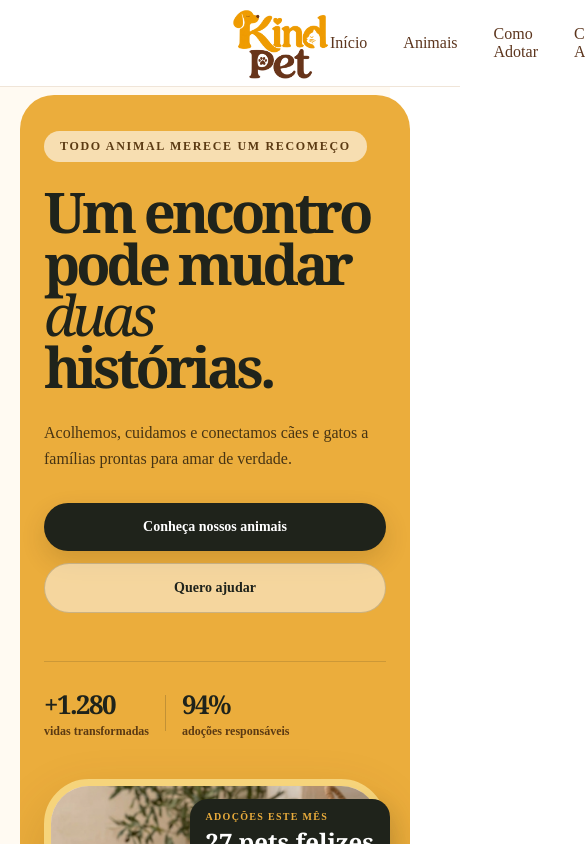
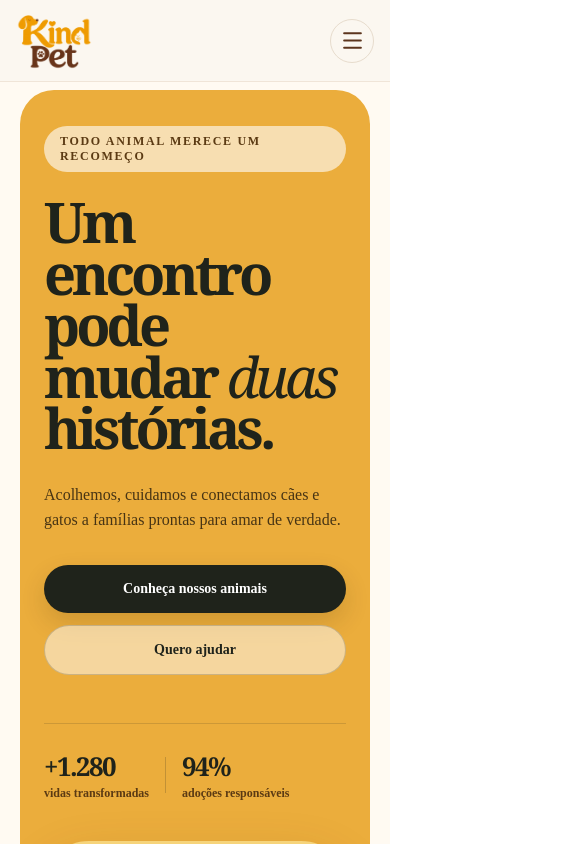
Before and after one commit to bruno-rodrigues-dev/kind-pet, a React (Vite) app: page / in a window 390 px wide. Shown: the top 844 px of the page, 585 px wide, since content can reach past the window. Built offline with nearby package versions, Linux system fonts and the light colour scheme.

Commit message:
configura responsividade da navbar

```diff
--- a/src/components/Navbar/Navbar.css
+++ b/src/components/Navbar/Navbar.css
@@ -1,39 +1,53 @@
 .navbar {
-  height: 86px;
+  box-sizing: border-box;
+  position: relative;
+  z-index: 100;
   display: flex;
   align-items: center;
   justify-content: space-between;
-  padding: 0 230px;
-  background-color: transparent;
+  gap: 24px;
+  width: 100%;
+  min-height: 86px;
+  margin: 0;
+  padding: 12px clamp(16px, 5vw, 80px);
+  background-color: #fbf7f0;
   border-bottom: 1px solid #f0e5d8;
 }
 
+.navbar-logo {
+  display: block;
+  flex-shrink: 0;
+}
+
 .navbar-logo img {
-  width: 100px;
+  display: block;
+  width: clamp(70px, 7vw, 100px);
+  max-width: 100%;
   height: auto;
-  display: block;
+  object-fit: contain;
 }
 
 .navbar-links {
   display: flex;
   align-items: center;
-  gap: 36px;
+  justify-content: center;
+  gap: clamp(14px, 2vw, 30px);
+  min-width: 0;
 }
 
-.navbar-links a {
+.navbar-links > a:not(.navbar-contact) {
+  color: #5c351d;
+  font-size: 15px;
+  font-weight: 500;
   text-decoration: none;
-  color: #5c351d;
-  font-size: 16px;
-  font-weight: 500;
-  transition: opacity 0.2s ease;
+  white-space: nowrap;
+  cursor: pointer;
+  transition: color 0.2s ease;
 }
 
-.navbar-links a:hover {
-  opacity: 0.65;
-}
-
-.navbar-links a.active {
-  font-weight: 700;
+.navbar-links > a:not(.navbar-contact):hover,
+.navbar-links > a.active {
+  color: #a05b37;
 }
 
 .navbar-contact {
@@ -41,18 +55,156 @@
   align-items: center;
   justify-content: center;
   gap: 8px;
+  min-height: 44px;
+  padding: 12px 18px;
+  border-radius: 999px;
   background-color: #5c351d;
   color: #fffaf2;
+  font-size: 14px;
+  font-weight: 600;
   text-decoration: none;
-  padding: 12px 20px;
-  border-radius: 20px;
-  font-size: 15px;
-  font-weight: 600;
   white-space: nowrap;
-  transition: background-color 0.3s ease, transform 0.3s ease;
+  transition: background-color 0.25s ease, transform 0.25s ease;
 }
 
 .navbar-contact:hover {
   background-color: #a05b37;
   transform: translateY(-2px);
 }
+
+.navbar-contact-mobile,
+.navbar-menu-toggle {
+  display: none;
+}
+
+.navbar-menu-toggle {
+  align-items: center;
+  justify-content: center;
+  flex: 0 0 44px;
+  width: 44px;
+  height: 44px;
+  padding: 0;
+  margin: 0;
+  border: 1px solid #e7dccd;
+  border-radius: 50%;
+  background-color: transparent;
+  color: #5c351d;
+  cursor: pointer;
+}
+
+.navbar a:focus-visible,
+.navbar button:focus-visible {
+  outline: 2px solid #a05b37;
+  outline-offset: 4px;
+}
+
+@media (max-width: 1050px) {
+  .navbar {
+    gap: 16px;
+    padding-inline: 24px;
+  }
+
+  .navbar-links {
+    gap: 14px;
+  }
+
+  .navbar-links > a:not(.navbar-contact) {
+    font-size: 13px;
+  }
+
+  .navbar-contact {
+    padding-inline: 13px;
+    font-size: 13px;
+  }
+}
+
+@media (max-width: 820px) {
+  .navbar {
+    width: 100%;
+    min-height: 76px;
+    gap: 12px;
+    padding: 10px 16px;
+  }
+
+  .navbar-logo img {
+    width: 76px;
+  }
+
+  .navbar-menu-toggle {
+    display: inline-flex;
+    margin-left: auto;
+  }
+
+  .navbar-contact-desktop {
+    display: none;
+  }
+
+  .navbar-links {
+    position: absolute;
+    top: 100%;
+    right: 0;
+    left: 0;
+    box-sizing: border-box;
+    display: flex;
+    flex-direction: column;
+    align-items: stretch;
+    gap: 0;
+    width: 100%;
+    max-width: 100%;
+    padding: 8px 22px 22px;
+    background-color: #fbf7f0;
+    border-bottom: 1px solid #e7dccd;
+    box-shadow: 0 12px 18px rgb(31 35 27 / 8%);
+    visibility: hidden;
+    opacity: 0;
+    pointer-events: none;
+    transform: translateY(-8px);
+    transition: opacity 0.2s ease, transform 0.2s ease, visibility 0.2s ease;
+  }
+
+  .navbar-links.menu-aberto {
+    visibility: visible;
+    opacity: 1;
+    pointer-events: auto;
+    transform: translateY(0);
+  }
+
+  .navbar-links > a:not(.navbar-contact) {
+    display: block;
+    padding: 15px 4px;
+    border-bottom: 1px solid #f0e5d8;
+    font-size: 15px;
+  }
+
+  .navbar-contact-mobile {
+    display: inline-flex;
+    align-self: flex-start;
+    margin-top: 16px;
+  }
+}
+
+@media (max-width: 380px) {
+  .navbar {
+    padding-inline: 14px;
+  }
+
+  .navbar-logo img {
+    width: 70px;
+  }
+
+  .navbar-links {
+    padding-inline: 18px;
+  }
+}
+
+@media (prefers-reduced-motion: reduce) {
+  .navbar-links,
+  .navbar-links > a,
+  .navbar-contact {
+    transition: none;
+  }
+
+  .navbar-contact:hover {
+    transform: none;
+  }
+}
--- a/src/components/Navbar/Navbar.jsx
+++ b/src/components/Navbar/Navbar.jsx
@@ -1,25 +1,50 @@
+
+import { useState } from "react"
 import { Link as ScrollLink } from "react-scroll"
+import { ArrowRight, Menu, X } from "lucide-react"
 import "./Navbar.css"
 import logo from "../../assets/kind-pet-logo.png"
-import { ArrowRight } from "lucide-react"
 
 function Navbar() {
+  const [menuAberto, setMenuAberto] = useState(false)
+
+  function fecharMenu() {
+    setMenuAberto(false)
+  }
+
   return (
     <nav className="navbar">
-      <div className="navbar-logo">
+      <a href="/" className="navbar-logo" aria-label="Kind Pet - Início">
         <img src={logo} alt="Kind Pet" />
+      </a>
+
+      <button
+        type="button"
+        className="navbar-menu-toggle"
+        onClick={() => setMenuAberto(!menuAberto)}
+        aria-label={menuAberto ? "Fechar menu" : "Abrir menu"}
+        aria-expanded={menuAberto}
+        aria-controls="navbar-links"
+      >
+        {menuAberto ? <X size={25} /> : <Menu size={25} />}
+      </button>
+
+      <div id="navbar-links" className={`navbar-links ${menuAberto ? "menu-aberto" : ""}`}>
+        <a href="/" className="inicio" onClick={fecharMenu}>Início</a>
+        <ScrollLink to="animais" smooth duration={400} onClick={fecharMenu}>Animais</ScrollLink>
+        <ScrollLink to="adotar" smooth duration={400} onClick={fecharMenu}>Como Adotar</ScrollLink>
+        <ScrollLink to="ajudar" smooth duration={400} onClick={fecharMenu}>Como Ajudar</ScrollLink>
+        <ScrollLink to="sobre" smooth duration={400} onClick={fecharMenu}>Sobre</ScrollLink>
+
+        <a href="/fale-conosco" className="navbar-contact navbar-contact-mobile" onClick={fecharMenu}>
+          Fale Conosco <ArrowRight size={18} />
+        </a>
       </div>
 
-      <div className="navbar-links">
-        <a href="/" className="inicio">Início</a>
-        <ScrollLink to="animais" smooth={true} duration={400}>Animais</ScrollLink>
-        <ScrollLink to="adotar" smooth={true} duration={400}>Como Adotar</ScrollLink>
-        <ScrollLink to="ajudar" smooth={true} duration={400}>Como Ajudar</ScrollLink>
-        <ScrollLink to="sobre" smooth={true} duration={400}>Sobre</ScrollLink>
-      </div>
-      <a href="/fale-conosco" className="navbar-contact">Fale Conosco<ArrowRight size={18} /></a>
-
-    </ nav>
+      <a href="/fale-conosco" className="navbar-contact navbar-contact-desktop">
+        Fale Conosco <ArrowRight size={18} />
+      </a>
+    </nav>
   )
 }
 
--- a/src/index.css
+++ b/src/index.css
@@ -1,4 +1,26 @@
+* {
+  box-sizing: border-box;
+}
+
+html {
+  width: 100%;
+  min-height: 100%;
+  scroll-behavior: smooth;
+}
+
 body {
+  width: 100%;
+  min-width: 320px;
+  min-height: 100vh;
   margin: 0;
-  min-width: 320px;
 }
+
+#root {
+  width: 100%;
+  min-height: 100vh;
+}
+
+img,
+video {
+  max-width: 100%;
+}
```
